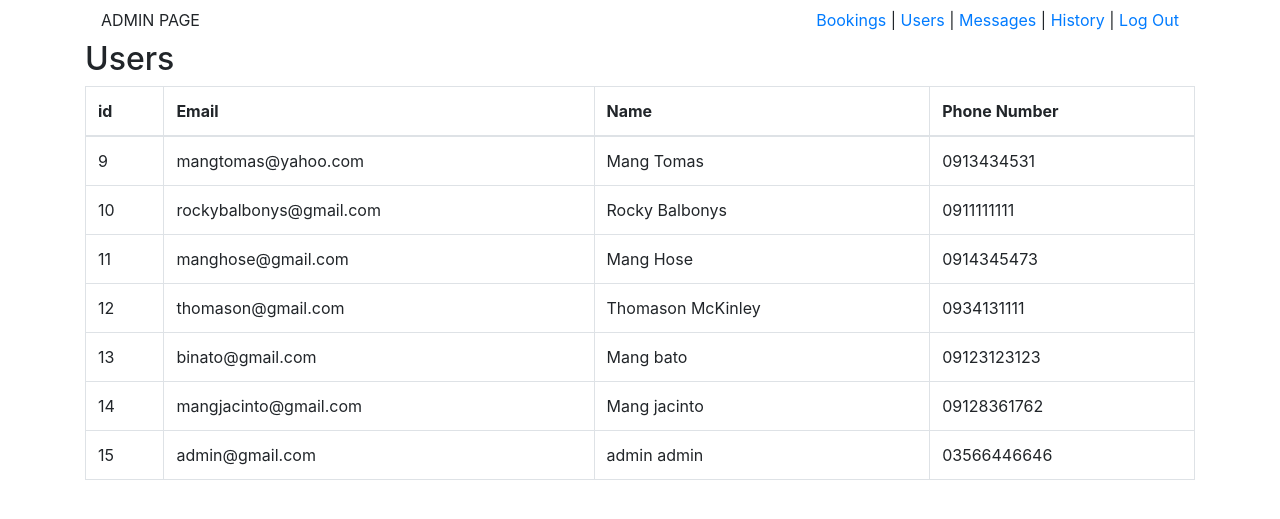
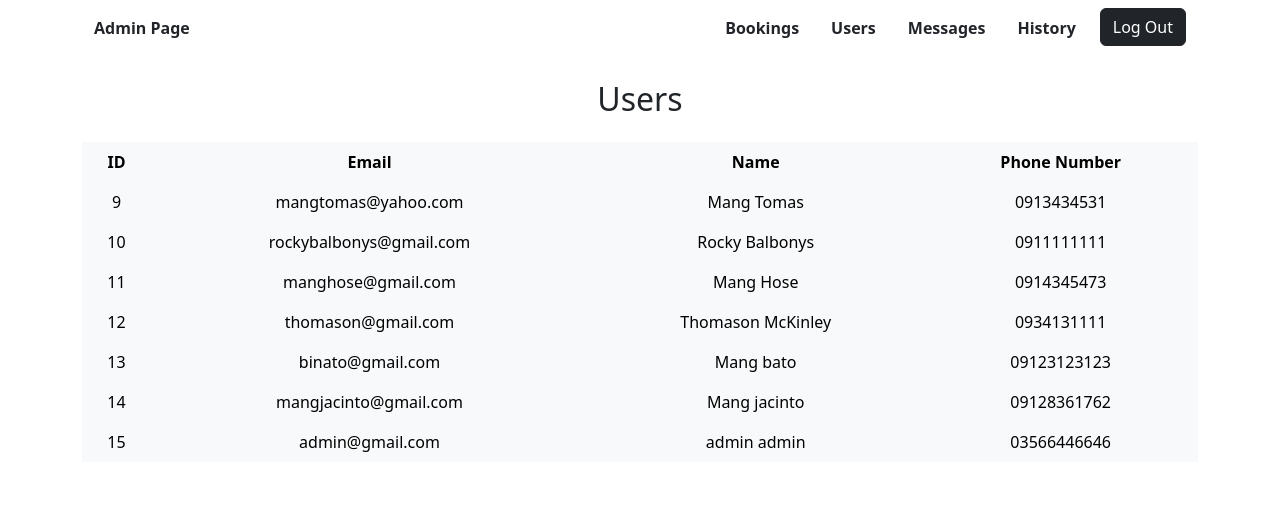
Before and after one commit to RockyBalbonys/SalonAppointmentSystem, a PHP site: page /users.php in a window 1280 px wide. Shown: the top 519 px of the page. Run offline with PHP 8.4, Linux system fonts and the light colour scheme; a user stored in the database is signed in; data comes from the database, SQL or seed files in the repository.

Commit message:
added UI to user page

```diff
--- a/admin/adminpage.php
+++ b/admin/adminpage.php
@@ -118,13 +118,13 @@
                        echo '<table class="table table-lg table-hover table-light table-borderless" id="bookingTable">
                                    <thead class="text-center mb-3">
                                        <tr>
-                                           <th>Booking_ID</th>
+                                           <th>Booking ID</th>
                                            <th>User</th>
                                            <th>Date</th>
                                            <th>Time</th>
                                            <th>Service Chosen</th>
                                            <th>Status</th>
-                                           <th>Buttons</th>
+                                           <th>Actions</th>
                                        </tr>
                                    </thead>
                                    <tbody>';
--- a/admin/users.php
+++ b/admin/users.php
@@ -11,18 +11,42 @@
     <meta charset="UTF-8">
     <meta name="viewport" content="width=device-width, initial-scale=1.0">
     <title>Salon Admin</title>
-    <link href="https://stackpath.bootstrapcdn.com/bootstrap/4.5.2/css/bootstrap.min.css" rel="stylesheet">
+    <link href="https://cdn.jsdelivr.net/npm/bootstrap@5.3.2/dist/css/bootstrap.min.css" rel="stylesheet" integrity="sha384-T3c6CoIi6uLrA9TneNEoa7RxnatzjcDSCmG1MXxSR1GAsXEV/Dwwykc2MPK8M2HN" crossorigin="anonymous">
     <script src="https://code.jquery.com/jquery-3.5.1.min.js"></script>
 </head>
 <body>
     <div class="container">
-            <nav class="navbar">
-                <div class="nav-item">ADMIN PAGE</div>
-                <div class="nav-item"><a href  ="adminpage.php">Bookings</a> | <a href  ="users.php">Users</a> | <a href  ="messages.php">Messages</a> | <a href  ="history.php">History</a> | <a href="logout.php">Log Out</a></div>
+    <nav class="navbar navbar-expand-md navbar-light">
+                <div class="container-lg">
+                    <span class="fw-bold text-dark align-center justify-content-start d-none d-md-inline">
+                    Admin Page
+                </span>
+            <div class="justify-content-end d-none d-sm-inline">
+                <ul class="nav justify-content-end">
+                    <li class="nav-item text-dark">
+                        <a class="nav-link text-dark fw-bold" href="adminpage.php">Bookings</a>
+                    </li>
+                    <li class="nav-item">
+                        <a class="nav-link text-dark fw-bold" href="users.php">Users</a>
+                    </li>
+                    <li class="nav-item">
+                        <a class="nav-link text-dark fw-bold" href="messages.php">Messages</a>
+                    </li>
+                    <li class="nav-item">
+                        <a class="nav-link text-dark fw-bold" href="history.php">History</a>
+                    </li>
+                    <li class="nav-item ms-2 d-none d-md-inline">
+                        <a class="btn btn-dark" href="logout.php">Log Out</a>
+                    </li>
+                </ul>
+            </div>
+                </div>
             </nav>
-            <div class="h2">
-                Users
+
+            <div class="text-center mt-4 mb-4">
+                <h2>Users</h2>
             </div>
+
             <div>
                 <?php
                     $selectAllUsers = "SELECT * FROM tbl_users
@@ -31,10 +55,10 @@
                     $query = mysqli_query($conn, $selectAllUsers);
 
                     if (mysqli_query($conn, $selectAllUsers)) {
-                       echo '<table class="table table-bordered" id="bookingTable">
+                       echo '<table class="table table-md table-hover table-light table-borderless text-center" id="bookingTable">
                                    <thead>
                                        <tr>
-                                           <th>id</th>
+                                           <th>ID</th>
                                            <th>Email</th>
                                            <th>Name</th>
                                            <th>Phone Number</th>
@@ -81,6 +105,8 @@
             });
         });
     </script>
+    <script src="https://cdn.jsdelivr.net/npm/bootstrap@5.3.2/dist/js/bootstrap.bundle.min.js" integrity="sha384-C6RzsynM9kWDrMNeT87bh95OGNyZPhcTNXj1NW7RuBCsyN/o0jlpcV8Qyq46cDfL" crossorigin="anonymous"></script>
+
 </body>
 </html>
 <?php
```
